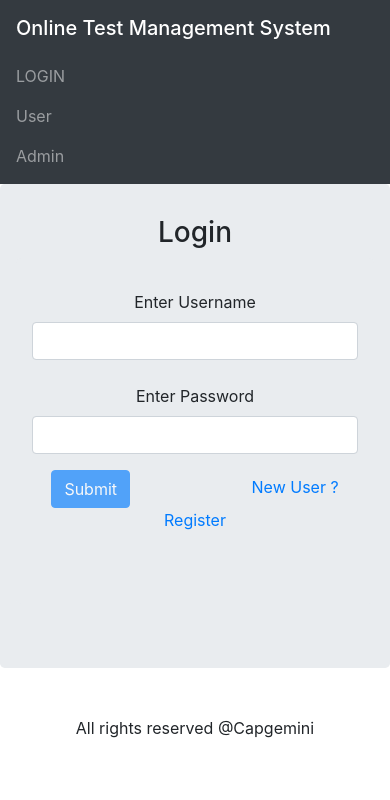
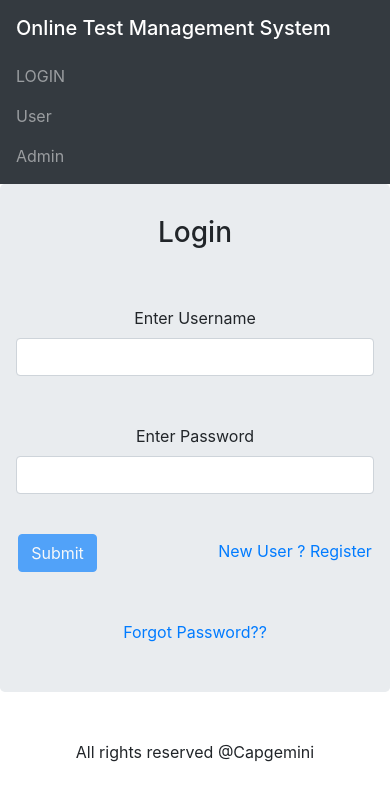
Before and after one commit to lakkaramnaveen/OTMS_Angular, an Angular app: page /login in a window 390 px wide. Shown: the top 800 px of the page. Built offline with nearby package versions, Linux system fonts and the light colour scheme.

Commit message:
Add responsive things and jumbotron

```diff
--- a/src/app/app.component.html
+++ b/src/app/app.component.html
@@ -13,7 +13,7 @@
     </li>
   </ul>
 </nav>
-<div class="jumbotron text-center">
+<div>
   <div>
      <router-outlet></router-outlet>
   </div>
--- a/src/app/display/display.component.html
+++ b/src/app/display/display.component.html
@@ -1,2 +1,4 @@
-<h1>User Login Successfull</h1>
-<button class="btn btn-danger" (click)="logout()">Logout</button>
+<div class="jumbotron text-center">
+    <h1>User Login Successfull</h1>
+    <button class="btn btn-danger" (click)="logout()">Logout</button>
+</div>
--- a/src/app/display2/display2.component.html
+++ b/src/app/display2/display2.component.html
@@ -1,2 +1,4 @@
+<div class="jumbotron text-center">
 <h1>Admin Login Successfull</h1>
 <button class="btn btn-danger" (click)="logout()">Logout</button>
+</div>
--- a/src/app/login/login.component.html
+++ b/src/app/login/login.component.html
@@ -1,5 +1,7 @@
-<h3>Login</h3>
-<div class="jumbotron">
+<div class="jumbotron text-center">
+    <h3>Login</h3>
+    <br>
+    <br>
     <form class="form-group" (ngSubmit)="login()" #myForm = "ngForm">
         <label for="user.userPassword"> Enter Username</label>
         <input #username="ngModel" type="text" [(ngModel)]="user.userName" required  name ="userame" id="username" pattern="[a-zA-Z ]+" class ="form-control">
@@ -12,6 +14,7 @@
                 </div>
             </div>
             <br>
+            <br>
             <div class ="form-group">
                 <label for="user.userPassword"> Enter Password</label>
                 <input #password="ngModel" type="password" [(ngModel)]="user.userPassword" required name ="password" id="password" name="password" class ="form-control">
@@ -21,13 +24,14 @@
                     </div>
                 </div>
             </div>
+            <br>
             <button class="btn btn-primary" [disabled]="!myForm.form.valid" type="submit">Submit</button>
             &nbsp;&nbsp;&nbsp;&nbsp;&nbsp;&nbsp;&nbsp;&nbsp;&nbsp;&nbsp;&nbsp;&nbsp;
             &nbsp;&nbsp;&nbsp;&nbsp;&nbsp;&nbsp;&nbsp;&nbsp;&nbsp;&nbsp;&nbsp;&nbsp;
             <a href="#">New User ? Register</a>
-
-
-   <br>
-   <br>
+            <br>
+            <br>
+            <br>
+            <a href="#">Forgot Password??</a>
     </form>
 </div>
--- a/src/app/page-not-found/page-not-found.component.html
+++ b/src/app/page-not-found/page-not-found.component.html
@@ -1,2 +1,4 @@
-<div><h1>Page Not Found - 404 Error</h1></div>
-<div><h2>Check Uri Path</h2></div>
+<div class="jumbotron text-center">
+    <h1>Page Not Found - 404 Error</h1><br>
+    <h2>Check Uri Path</h2>
+</div>
```
